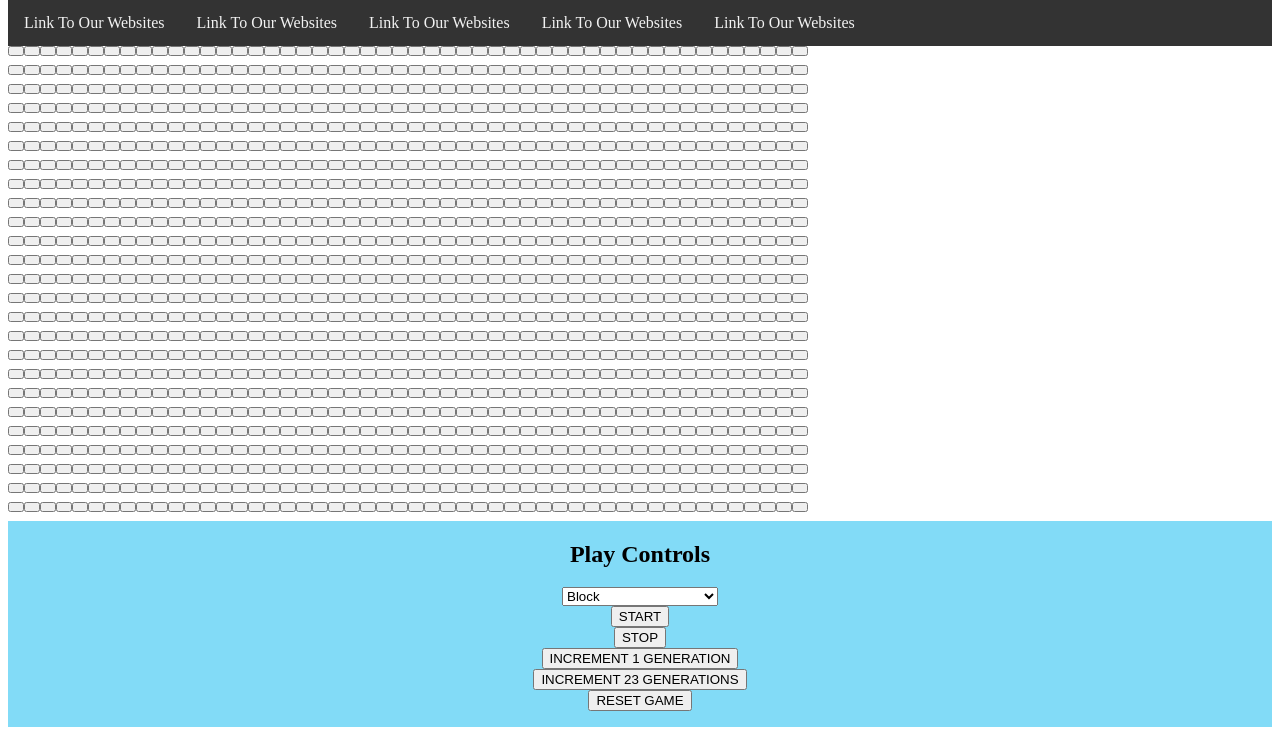
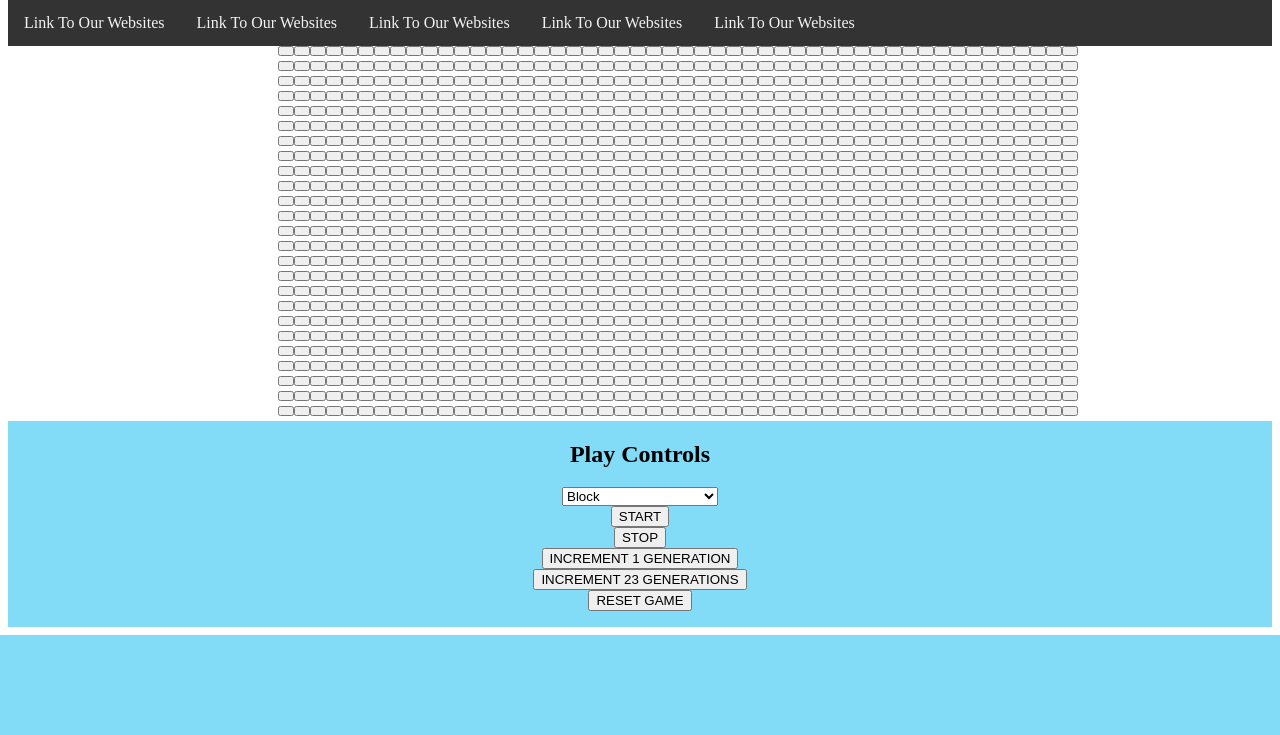
Before and after one commit to RichardLin7/-WP_Project3, a PHP site: page /interestingGridV1.html in a window 1280 px wide. Shown: the part 169-904 px from the top of the page. After the commit the page ends 804 px from the top, so only its background shows below. Run offline with PHP 8.4, Linux system fonts and the light colour scheme.

Commit message:
Update stylesheet.css

```diff
--- a/stylesheet.css
+++ b/stylesheet.css
@@ -11,10 +11,18 @@
 	margin: 0.15%;
 }
 
+.row{
+	font-size:0;
+   margin-left: 270px;;
+
+}
+
 .section {
 	margin: -1%;
 	padding: 20px;
 }
+
+
 
 /* Style the header */
 .header {
```
